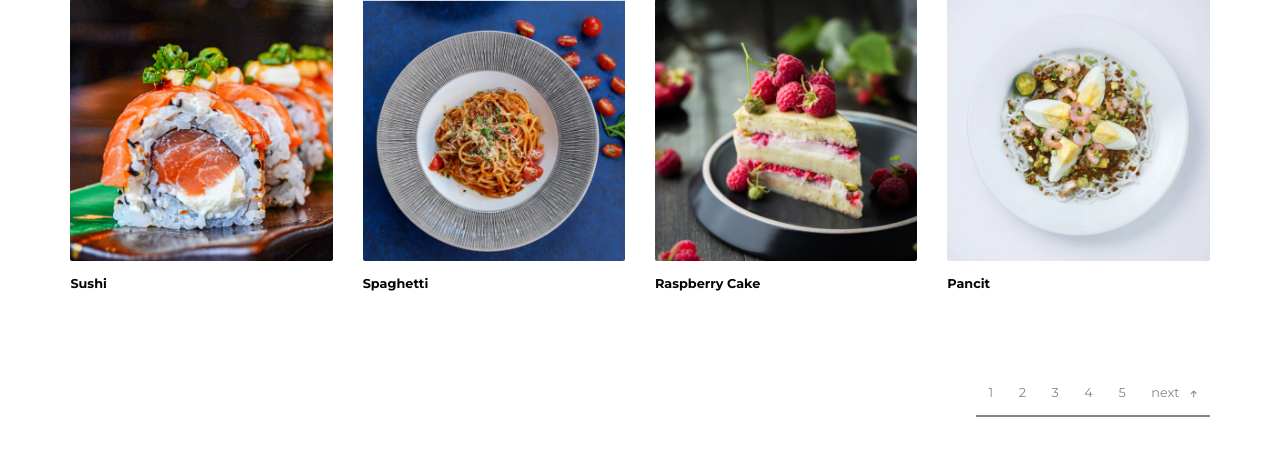
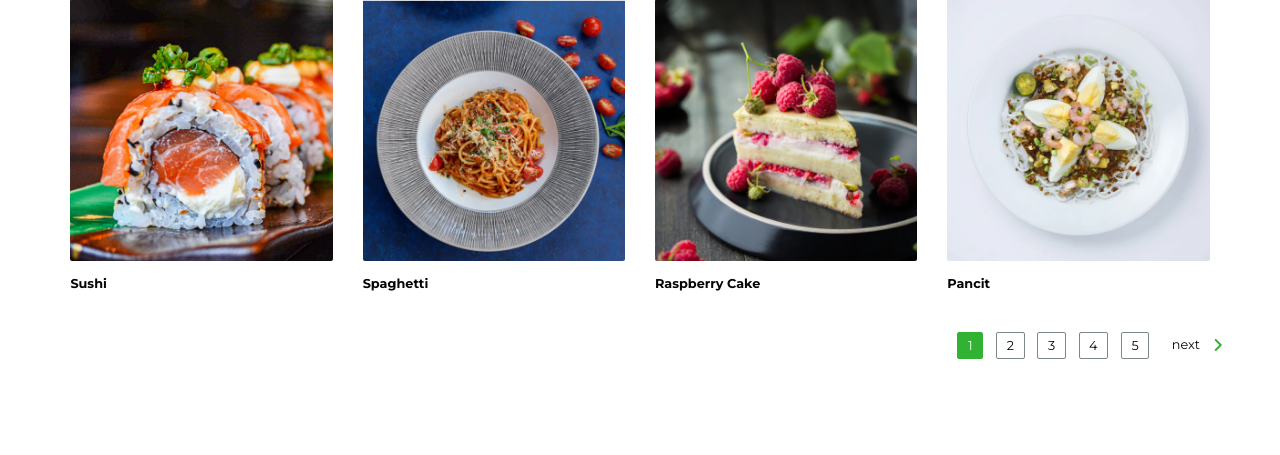
Before and after one commit to lawrencedovin/capstone-1-wonder-recipe, a Flask app: page / in a window 1280 px wide. Shown: the part 2556-3011 px from the top of the page. After the commit the page ends 2915 px from the top, so only its background shows below. Run offline with Flask 2, Linux system fonts and the light colour scheme; some libraries are stand-ins or nearby versions.

Commit message:
Added pagination buttons

```diff
--- a/wonder-recipe/static/css/styles.css
+++ b/wonder-recipe/static/css/styles.css
@@ -152,3 +152,27 @@ body {
     font-size: 1.6rem;
     font-weight: 600;
     margin: 1.6rem 0 4.8rem; }
+
+.pagination__button {
+  font-size: 1.6rem;
+  padding: .4rem 1.2rem;
+  border-radius: 2px; }
+  .pagination__button:not(:last-child) {
+    margin-right: 1.6rem; }
+  .pagination__button--active, .pagination__button--active:hover, .pagination__button--inactive:hover {
+    color: #fff;
+    background: #31B233;
+    border: 1px #31B233 solid; }
+  .pagination__button--inactive {
+    color: #050505;
+    background: #fff;
+    border: 1px #7D8886 solid; }
+  .pagination__button--next, .pagination__button--next:hover {
+    color: #050505;
+    position: relative; }
+  .pagination__button--next-icon {
+    color: #31B233;
+    margin-left: 1.6rem;
+    font-size: 2rem;
+    position: absolute;
+    bottom: .8rem; }
--- a/wonder-recipe/static/sass/_wonder-recipe.scss
+++ b/wonder-recipe/static/sass/_wonder-recipe.scss
@@ -177,3 +177,48 @@
         margin: 1.6rem 0 4.8rem;
     }
 }
+
+.pagination {
+
+    &__button {
+        font-size: $font-size-small;
+        padding: .4rem 1.2rem;
+        border-radius: 2px;
+
+        &:not(:last-child){
+            margin-right: 1.6rem;
+        }
+
+        &--active,
+        &--active:hover,
+        &--inactive:hover {
+            color: $color-white;
+            background: $color-green;
+            border: 1px $color-green solid;
+        }
+
+        &--inactive {
+            color: $color-black;
+            background: $color-white;
+            border: 1px $color-gray solid;
+
+        }
+
+        &--next {
+
+            &,
+            &:hover {
+                color: $color-black;
+                position: relative;
+            }
+
+            &-icon {
+                color: $color-green;
+                margin-left: 1.6rem;
+                font-size: $font-size-smedium;
+                position: absolute;
+                bottom: .8rem;
+            }
+        }
+    }
+}
--- a/wonder-recipe/templates/components/pagination.html
+++ b/wonder-recipe/templates/components/pagination.html
@@ -1,24 +1,24 @@
 <div class="container-fluid">
     <div class="row">
        <div class="col-md-12">
-        <div class="btn-group food-filter d-flex justify-content-end">
-          <a class="food-filter__button food-filter__button--inactive food-filter__button--likes" href="#">
+          <div class="btn-group pagination d-flex justify-content-end">
+             <a class="pagination__button pagination__button--active" href="#">
              1
              </a>
-          <a class="food-filter__button food-filter__button--inactive food-filter__button--likes" href="#">
+             <a class="pagination__button pagination__button--inactive" href="#">
              2
              </a>
-        <a class="food-filter__button food-filter__button--inactive food-filter__button--likes" href="#">
+             <a class="pagination__button pagination__button--inactive" href="#">
              3
              </a>
-        <a class="food-filter__button food-filter__button--inactive food-filter__button--likes" href="#">
+             <a class="pagination__button pagination__button--inactive" href="#">
              4
              </a>
-        <a class="food-filter__button food-filter__button--inactive food-filter__button--likes" href="#">
+             <a class="pagination__button pagination__button--inactive" href="#">
              5
              </a>
-        <a class="food-filter__button food-filter__button--inactive food-filter__button--likes" href="#">
-            next <i class="fas fa-arrow-up food-filter__button--likes-icon"></i>
+             <a class="pagination__button pagination__button--next" href="#">
+             next <i class="fas fa-angle-right pagination__button--next-icon"></i>
              </a>
           </div>
        </div>
```
Lines whose indentation alone changed are shown as unchanged.
